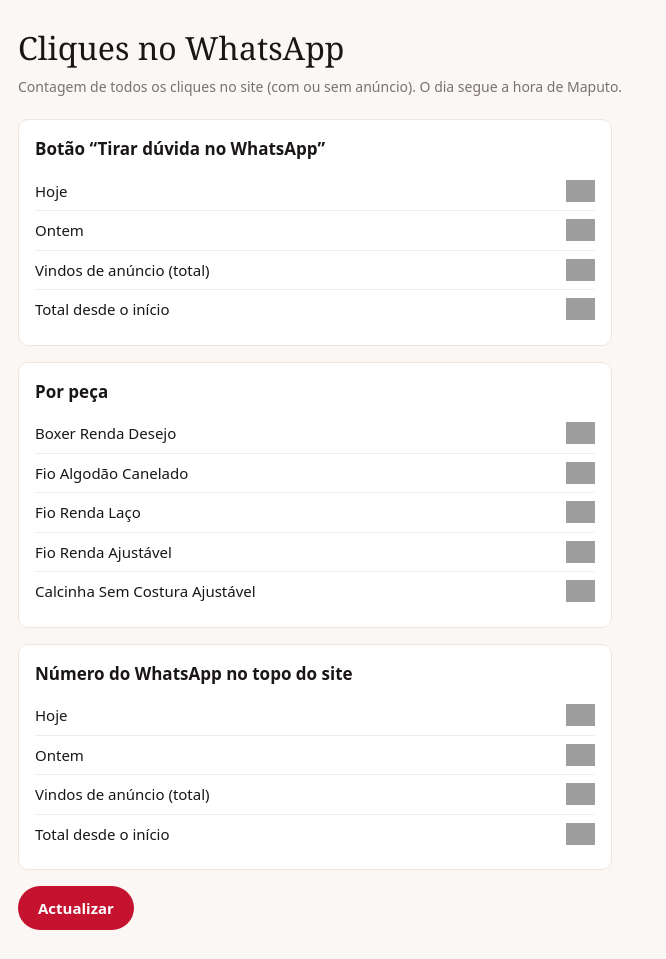
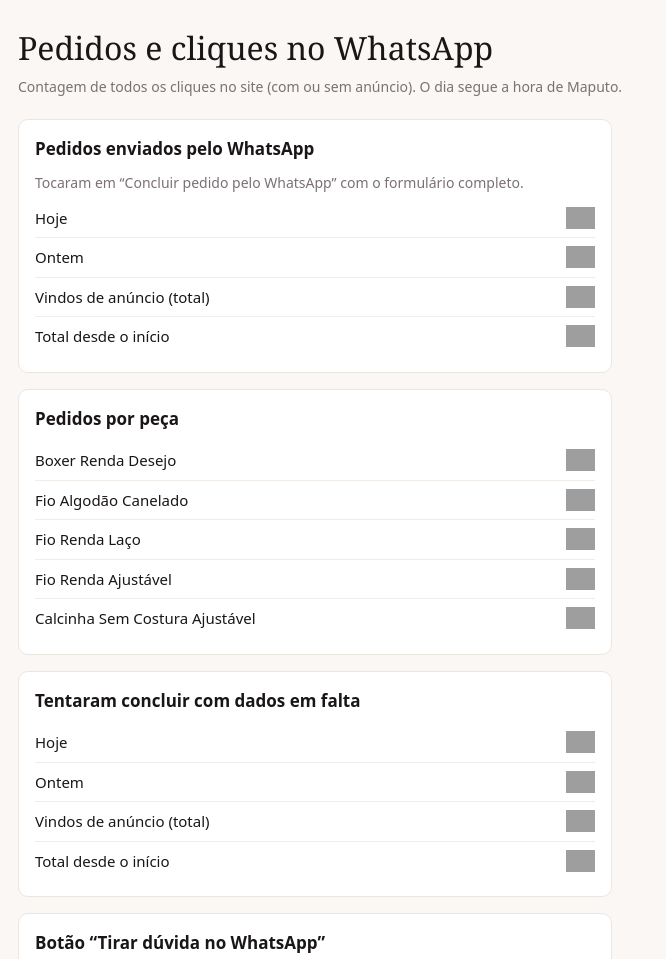
Before and after one commit to Dezir-mz/dezir-mz.github.io, a plain HTML site: page contador.html in a window 1280 px wide. Shown: the top 959 px of the page, without its empty margins (0-666 px from the left). Drawn offline with Linux system fonts and the light colour scheme; grey boxes are pictures that could not be loaded.

Commit message:
Contador de pedidos enviados pelo WhatsApp (completos, por peça e incompletos)
Co-Authored-By: Claude Opus 5.5 <noreply@anthropic.com>
Claude-Session: https://claude.ai/code/session_01158HqYemXxCChB5oReHLSi

```diff
--- a/contador.html
+++ b/contador.html
@@ -19,11 +19,14 @@ button{min-height:44px;padding:0 20px;border-radius:99px;border:0;background:#c4
 </style>
 </head>
 <body>
-<h1>Cliques no WhatsApp</h1>
+<h1>Pedidos e cliques no WhatsApp</h1>
 <p class="sub">Contagem de todos os cliques no site (com ou sem anúncio). O dia segue a hora de Maputo.</p>
 
+<section><h2>Pedidos enviados pelo WhatsApp</h2><p class="sub" style="margin:0 0 6px">Tocaram em “Concluir pedido pelo WhatsApp” com o formulário completo.</p><div id="pedido"></div></section>
+<section><h2>Pedidos por peça</h2><div id="pedpecas"></div></section>
+<section><h2>Tentaram concluir com dados em falta</h2><div id="incompleto"></div></section>
 <section><h2>Botão “Tirar dúvida no WhatsApp”</h2><div id="duvida"></div></section>
-<section><h2>Por peça</h2><div id="pecas"></div></section>
+<section><h2>Dúvidas por peça</h2><div id="pecas"></div></section>
 <section><h2>Número do WhatsApp no topo do site</h2><div id="topo"></div></section>
 <button onclick="location.reload()">Actualizar</button>
 
@@ -36,9 +39,10 @@ const linha = (rot, k) => `<div class="row"><span>${rot}</span>${badge(k)}</div>
 const bloco = (id, base) => { document.getElementById(id).innerHTML =
   linha("Hoje", base + "-dia-" + dia(0)) + linha("Ontem", base + "-dia-" + dia(1)) +
   linha("Vindos de anúncio (total)", base + "-anuncio") + linha("Total desde o início", base + "-total"); };
-bloco("duvida", "dezir-mz-duvida"); bloco("topo", "dezir-mz-whatsapp-topo");
+bloco("pedido", "dezir-mz-pedido"); bloco("incompleto", "dezir-mz-pedido-incompleto"); bloco("duvida", "dezir-mz-duvida"); bloco("topo", "dezir-mz-whatsapp-topo");
 fetch("produtos.json", {cache:"no-store"}).then(r => r.json()).then(d => {
   document.getElementById("pecas").innerHTML = (d.pecas||[]).map(p => linha(p.nome, "dezir-mz-duvida-peca-" + slug(p.nome))).join("");
+  document.getElementById("pedpecas").innerHTML = (d.pecas||[]).map(p => linha(p.nome, "dezir-mz-pedido-peca-" + slug(p.nome))).join("");
 });
 </script>
 </body>
```
Also changed, not shown: index.html (+4 -2 lines).
